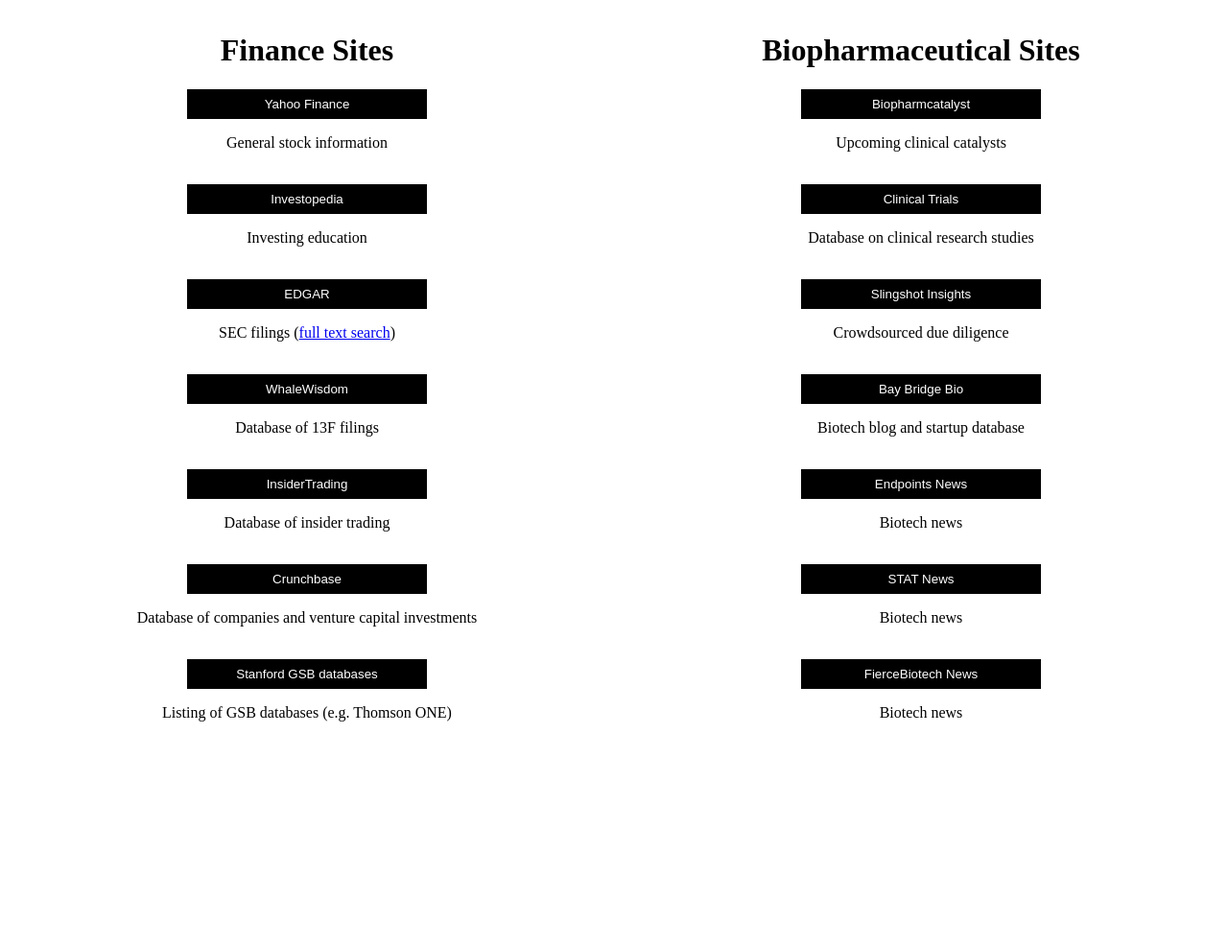
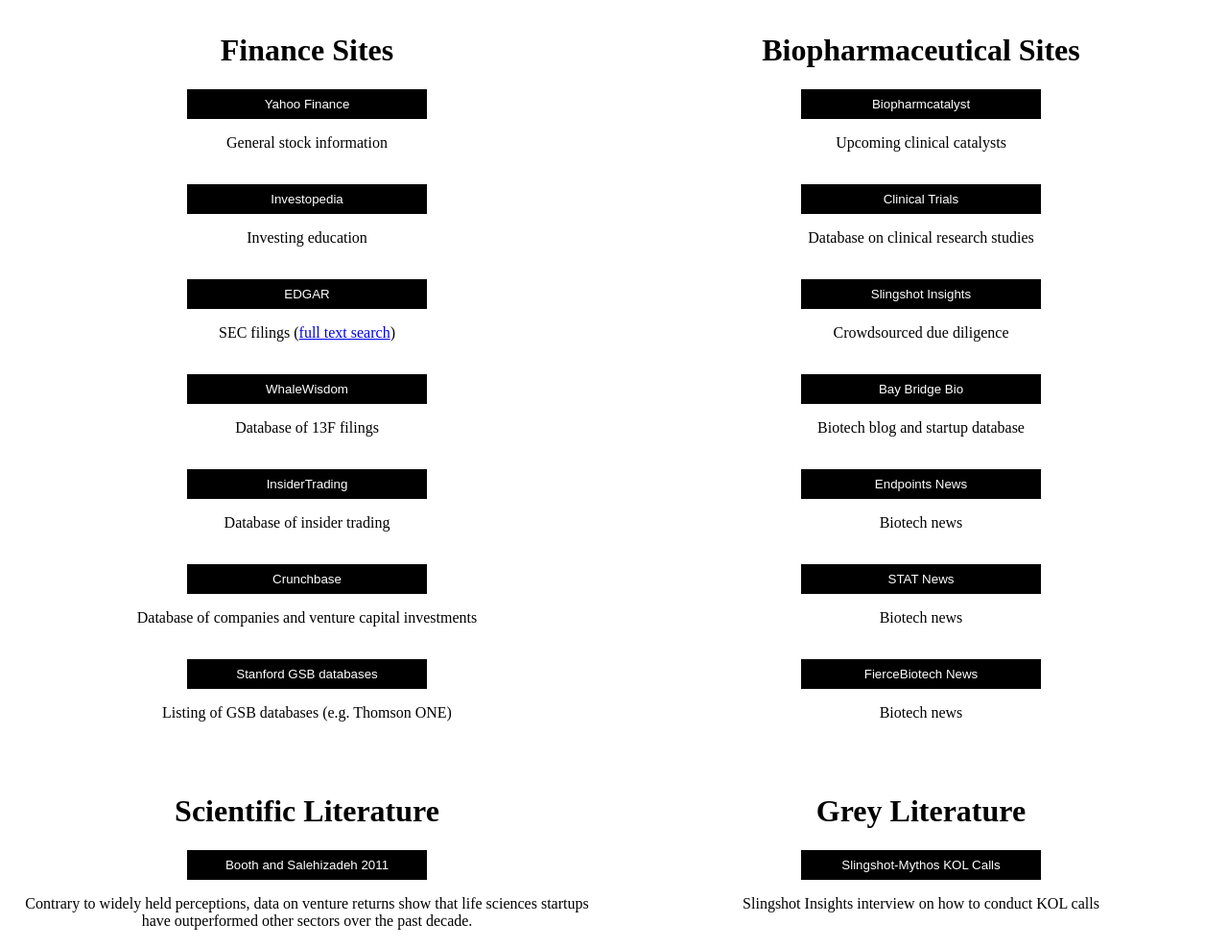
Before and after one commit to Mythos-Biotechnology-Fund/mythos-biotechnology-fund.github.io, a plain HTML site: page resources.html in a window 1280 px wide. Shown: the part 247-1234 px from the top of the page at 96% size. Before the commit the page ends 1017 px from the top, so only its background shows below. Drawn offline with Linux system fonts and the light colour scheme.

Commit message:
Update resources.html

```diff
--- a/resources.html
+++ b/resources.html
@@ -109,12 +109,18 @@
 		Database of companies and venture capital investments<br><br>
 
 		<p style="width:250px"><button class="button" onclick="window.open('https://libguides.stanford.edu/az.php','_blank')">Stanford GSB databases</button></p>
-		Listing of GSB databases (e.g. Thomson ONE)
+		Listing of GSB databases (e.g. Thomson ONE)<br><br>
+
+        <br><br>
+        <h1 style="text-align:center">Scientific Literature</h1>
+		<p style="width:250px"><button class="button" onclick="window.open('https://www.nature.com/articles/nbt.1908','_blank')">Booth and Salehizadeh 2011</button></p>
+		Contrary to widely held perceptions, data on venture returns show that life sciences startups have outperformed other sectors over the past decade.<br><br>
+
 	</center>
   </div>
 
   <div class="column">
-<h1 style="text-align:center">Biopharmaceutical Sites</h1>
+	<h1 style="text-align:center">Biopharmaceutical Sites</h1>
 	<center>
 		<p style="width:250px"><button class="button" onclick="window.open('https://www.biopharmcatalyst.com','_blank')">Biopharmcatalyst</button></p>
 		Upcoming clinical catalysts<br><br>
@@ -136,6 +142,12 @@
 
 		<p style="width:250px"><button class="button" onclick="window.open('https://www.fiercebiotech.com','_blank')">FierceBiotech News</button></p>
 		Biotech news<br><br>
+
+        <br><br>
+		<h1 style="text-align:center">Grey Literature</h1>
+		<p style="width:250px"><button class="button" onclick="window.open('/resources/Slingshot_Mythos_May_2019_transcript.pdf','_blank')">Slingshot-Mythos KOL Calls</button></p>
+		Slingshot Insights interview on how to conduct KOL calls<br><br>
+
 	</center>
   </div>
 </div>
```
